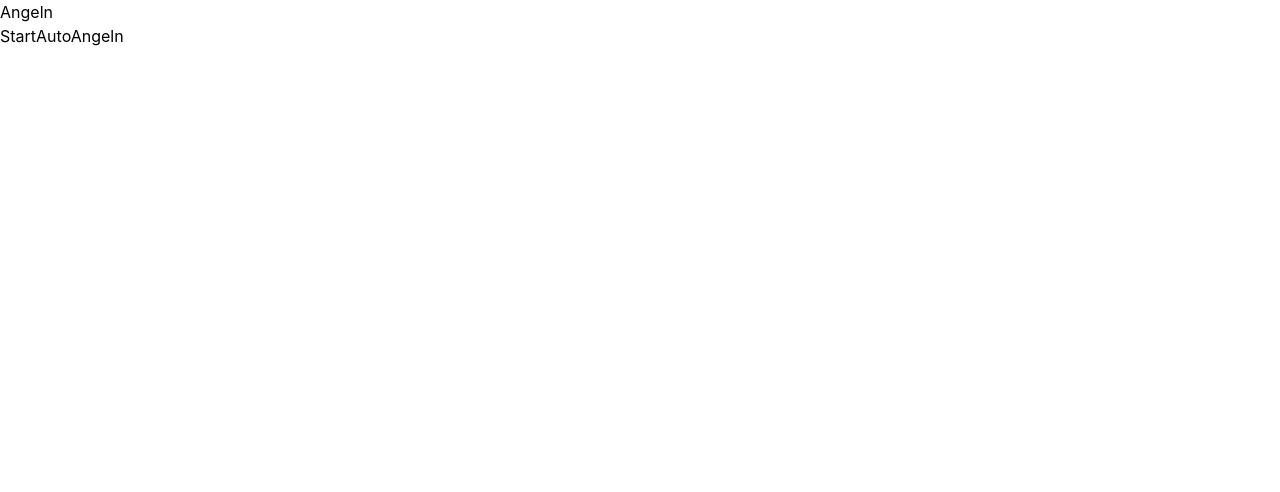
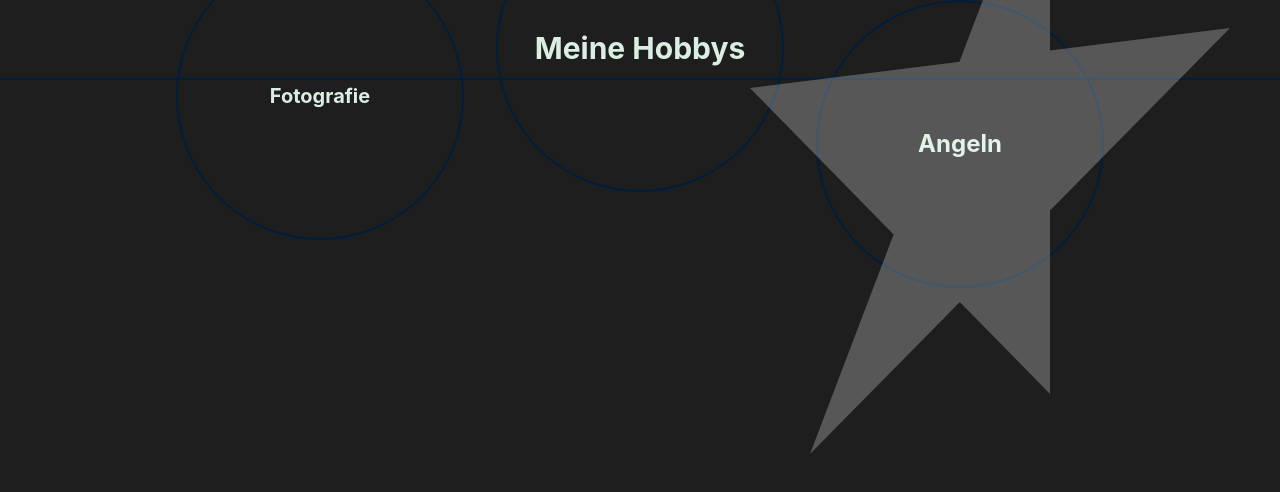
Before and after one commit to klionCH/Prog2, a React (Create React App) app: page /angeln in a window 1280 px wide. Shown: the top 492 px of the page. Built offline with nearby package versions, Linux system fonts and the light colour scheme.

Commit message:
navbar working and design created, svg added and routing workin

```diff
--- a/package.json
+++ b/package.json
@@ -8,6 +8,7 @@
     "@testing-library/user-event": "^13.5.0",
     "react": "^18.3.1",
     "react-dom": "^18.3.1",
+    "react-router": "^6.26.1",
     "react-scripts": "5.0.1",
     "web-vitals": "^2.1.4"
   },
--- a/src/App.css
+++ b/src/App.css
@@ -1,38 +1,3 @@
-.App {
-  text-align: center;
-}
-
-.App-logo {
-  height: 40vmin;
-  pointer-events: none;
-}
-
-@media (prefers-reduced-motion: no-preference) {
-  .App-logo {
-    animation: App-logo-spin infinite 20s linear;
-  }
-}
-
-.App-header {
-  background-color: #282c34;
-  min-height: 100vh;
-  display: flex;
-  flex-direction: column;
-  align-items: center;
-  justify-content: center;
-  font-size: calc(10px + 2vmin);
-  color: white;
-}
-
-.App-link {
-  color: #61dafb;
-}
-
-@keyframes App-logo-spin {
-  from {
-    transform: rotate(0deg);
-  }
-  to {
-    transform: rotate(360deg);
-  }
-}
+@tailwind base;
+@tailwind components;
+@tailwind utilities;
--- a/src/App.js
+++ b/src/App.js
@@ -1,12 +1,16 @@
 import './App.css';
+
 import Auto from './pages/Auto';
 import Angeln from './pages/Angeln';
 
 function App() {
   return (
-    <div className="App">
+    <>
+      <div className="bg-background text-text-white">
+        <p className="text-text-orange">This is orange text on a dark background.</p>
+      </div>
 
-    </div>
+    </>
   );
 }
 
--- /dev/null
+++ b/src/components/nav.jsx
@@ -0,0 +1,73 @@
+import { useEffect, useState } from "react";
+import { useLocation, Outlet, Link } from "react-router-dom";
+
+// Reusable SVG Component
+const PolygonSVG = ({ translateX, translateY }) => (
+    <svg height="1000" width="1000" className="absolute opacity-25 pointer-events-none">
+        <polygon
+            points="120,10 40,220 180,78 20,98 120,200"
+            fill="white"
+            transform={`translate(${translateX}, ${translateY}) scale(3) translate(-60, -100)`}
+        />
+    </svg>
+);
+
+const Nav = () => {
+    const circle = "w-72 aspect-square rounded-full border-2 border-circle flex items-center justify-center";
+
+    const location = useLocation(); // Get the current route
+    const currentPath = location.pathname;
+    const [showAutoSVG, setShowAutoSVG] = useState(false);
+    const [showAngelnSVG, setShowAngelnSVG] = useState(false);
+
+    useEffect(() => {
+        if (currentPath === "/auto") {
+            setShowAutoSVG(true);
+            setShowAngelnSVG(false);
+        } else if (currentPath === "/angeln") {
+            setShowAutoSVG(false);
+            setShowAngelnSVG(true);
+        } else {
+            setShowAutoSVG(false);
+            setShowAngelnSVG(false);
+        }
+    }, [currentPath]);
+
+    return (
+        <>
+            <nav className="bg-background h-screen overflow-hidden">
+                <div className="h-20 border-b-2 border-circle z-0 mb-4"></div>
+
+                <div className="relative grid grid-cols-3 gap-4">
+
+                    {/* Left Circle - Fotografie */}
+                    <div className="absolute left-1/4 transform -translate-x-1/2 -translate-y-1/2 flex items-center justify-center">
+                        <div className={circle}>
+                            <Link to="/auto" className="text-text-white text-xl font-bold">Fotografie</Link>
+                        </div>
+                        {showAutoSVG && <PolygonSVG translateX={410} translateY={450} />}
+                    </div>
+
+                    {/* Center Circle - Meine Hobbys */}
+                    <div className="absolute top-1/3 left-2/4 transform -translate-x-1/2 -translate-y-2/3">
+                        <div className={circle}>
+                            <p className="text-text-white font-bold text-3xl">Meine Hobbys</p>
+                        </div>
+                    </div>
+
+                    {/* Right Circle - Angeln */}
+                    <div className="absolute top-1/3 left-3/4 transform -translate-x-1/2 -translate-y-1/3 flex items-center justify-center">
+                        <div className={circle}>
+                            <Link to="/angeln" className="text-text-white text-2xl font-bold">Angeln</Link>
+                        </div>
+                        {showAngelnSVG && <PolygonSVG translateX={410} translateY={450} />}
+                    </div>
+                </div>
+            </nav>
+
+            <Outlet />
+        </>
+    );
+};
+
+export default Nav;
--- a/src/pages/Angeln.jsx
+++ b/src/pages/Angeln.jsx
@@ -1,15 +1,11 @@
 import { Outlet, Link } from "react-router-dom";
+import "./style/style.css";
+import Nav from "../components/nav.jsx";
+const Angeln = () => {
 
-const Angeln = () => {
     return (
         <>
-            <h1>Angeln</h1>
-            <nav>
-                <Link to="/">Start</Link>
-                <Link to="/auto">Auto</Link>
-                <Link to="/angeln">Angeln</Link>
-            </nav>
-            <Outlet/>
+            <Nav></Nav>
         </>
     );
 };
--- a/src/pages/Auto.jsx
+++ b/src/pages/Auto.jsx
@@ -1,12 +1,11 @@
-import React from "react";
+import { Outlet, Link } from "react-router-dom";
+import "./style/style.css";
+import Nav from "../components/nav.jsx";
+const Auto = () => {
 
-
-const Auto = () => {
     return (
         <>
-            <div className="bg-sky-500 w-full h-full">
-                awfawgaga
-            </div>
+            <Nav></Nav>
         </>
     );
 };
--- /dev/null
+++ b/src/pages/style/style.css
@@ -0,0 +1,3 @@
+.select-Outline {
+    stroke: pink
+}
--- a/tailwind.config.js
+++ b/tailwind.config.js
@@ -1,14 +1,14 @@
 /** @type {import('tailwindcss').Config} */
 module.exports = {
-  content: ["./src/**/*.{html,js}"],
+  content: ["./src/**/*.{html,js,jsx}"],
   theme: {
     extend: {},
     colors: {
       'background': '#1E1E1E',
-      'text-orange':'#F2A11E',
-      'circle':'#001E3B',
-      'text-pink':'D55A85',
-      'text-white':'#DAEFE1'
+      'text-orange': '#F2A11E',
+      'circle': '#001E3B',
+      'text-pink': '#D55A85',
+      'text-white': '#DAEFE1',
     },
   },
   plugins: [],
```
Also changed, not shown: src/index.js (+4 -4 lines), 1 other file (tests, documents, lock files or other folders).
